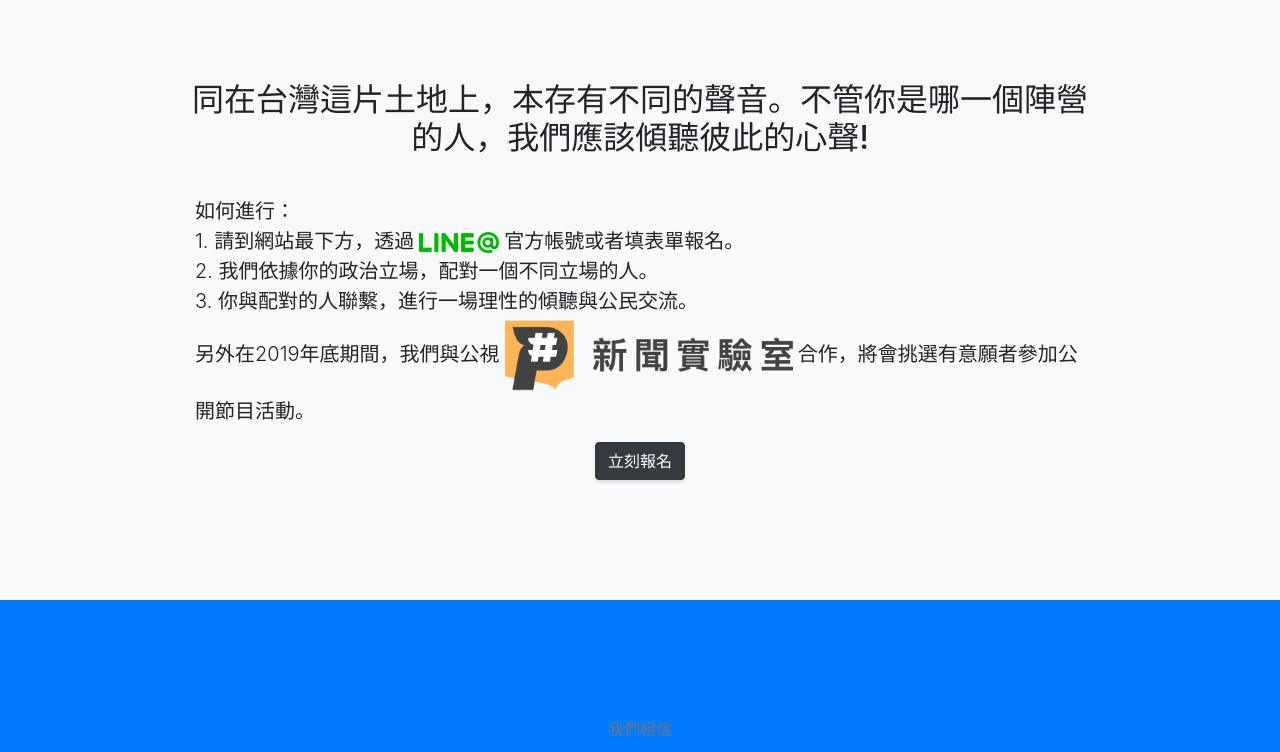
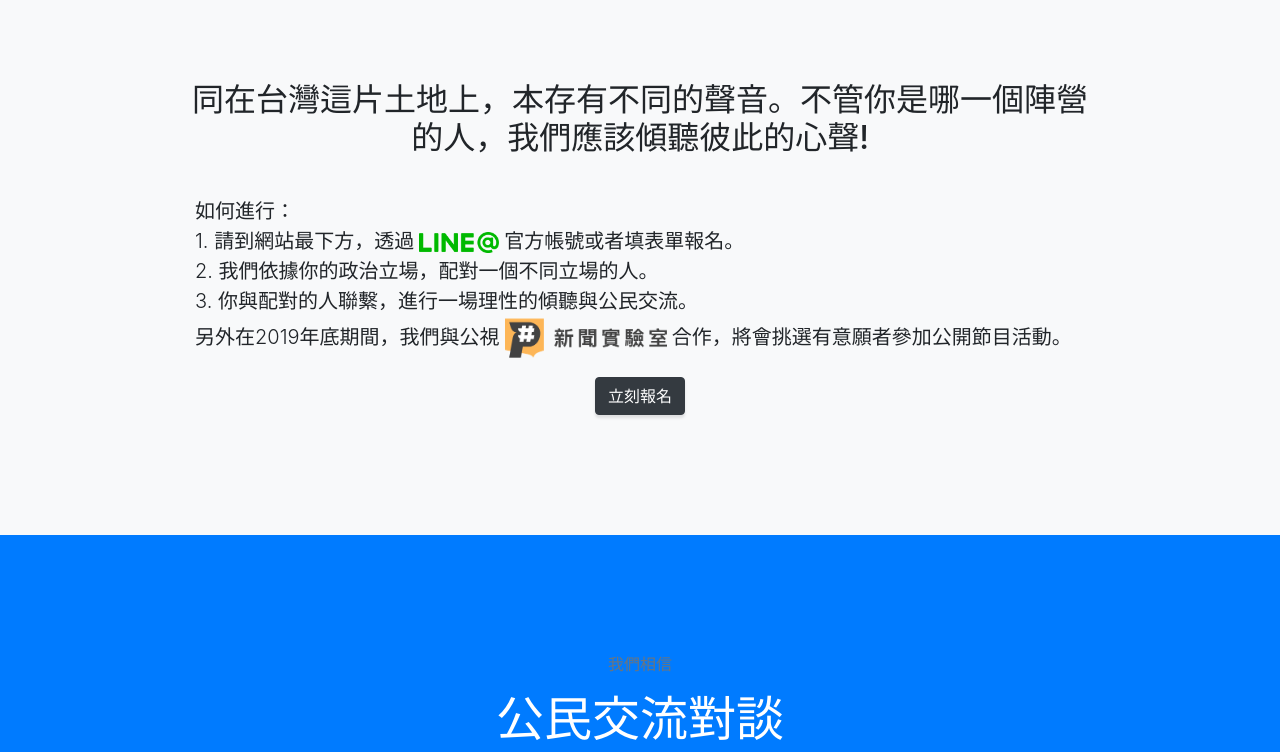
Before and after one commit to ws2367/CivicDialogueTaiwan2020, a website with bundled scripts: page index.html in a window 1280 px wide. Shown: the part 839-1591 px from the top of the page. Built offline with nearby package versions, Linux system fonts and the light colour scheme; a script that the page names is missing.

```diff
--- a/index.html
+++ b/index.html
@@ -87,7 +87,7 @@
             1. 請到網站最下方，透過<a href="#callout"><img src="img/LINE@_typeA.png" width="80px" style="margin-left: 5px; margin-right: 5px;"></a>官方帳號或者填表單報名。<br>
             2. 我們依據你的政治立場，配對一個不同立場的人。<br>
             3. 你與配對的人聯繫，進行一場理性的傾聽與公民交流。<br>
-            另外在2019年底期間，我們與公視<a target='_blank' href="https://www.facebook.com/pg/pnnpts/posts/"><img src='img/P_hash_logo_horizontal.png' height='80px' style="margin-left: 5px; margin-right: 5px;"></a>合作，將會挑選有意願者參加公開節目活動。
+            另外在2019年底期間，我們與公視<a target='_blank' href="https://www.facebook.com/pg/pnnpts/posts/"><img src='img/P_hash_logo_horizontal.png' height='45px' style="margin-left: 5px; margin-right: 5px;"></a>合作，將會挑選有意願者參加公開節目活動。
           </p>
           <a class="btn btn-dark btn-xl js-scroll-trigger" href="#callout">立刻報名</a>
         </div>
```
